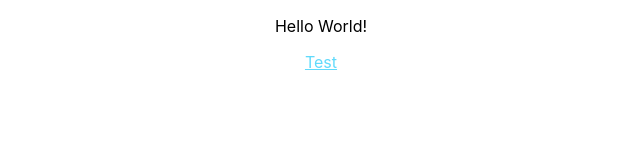
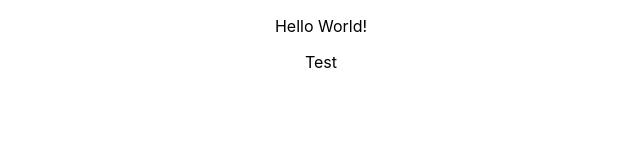
Before and after one commit to gabryel85/git-learn, a React (Create React App) app: page / in a window 1280 px wide. Shown: the top 160 px of the page, without its empty margins (319-959 px from the left). Built offline with nearby package versions, Linux system fonts and the light colour scheme.

Commit message:
remove attributes

```diff
--- a/src/App.js
+++ b/src/App.js
@@ -5,9 +5,7 @@ function App() {
 	return (
 		<div className='App'>
 			<p>Hello World!</p>
-			<a className='App-link' href='https://reactjs.org' target='_blank' rel='noopener noreferrer'>
-				Test
-			</a>
+			<a>Test</a>
 		</div>
 	);
 }
```
